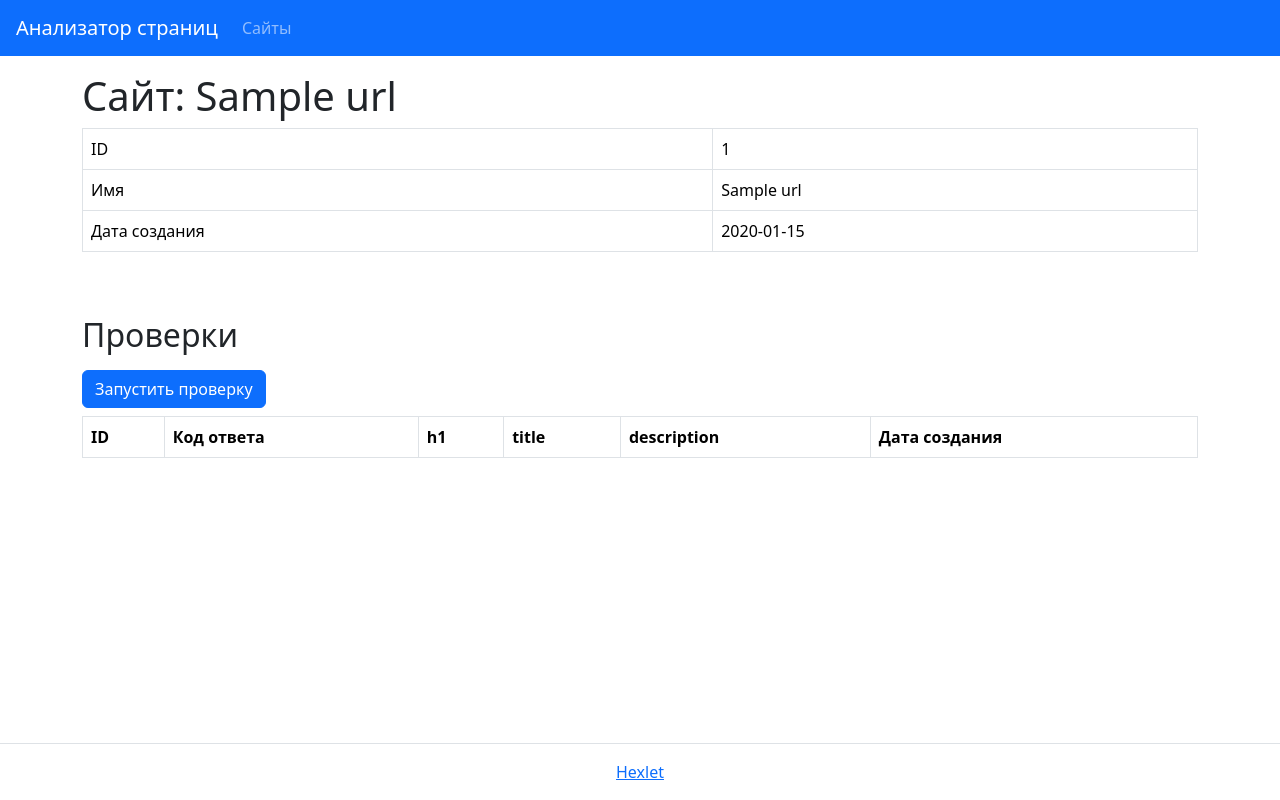
After one commit to Alexander-kkk/python-project-83, a Flask app: template page_analyzer/templates/show.html in a window 1280 px wide. The commit adds this page. Run offline with Flask 3, Linux system fonts and the light colour scheme; the template is opened without the code that fills it: most values are stand-ins (such as "Sample title", 1, 10 or a date in 2020); lists and menus that the app fills with data are empty.

Commit message:
feat: add Bootstrap 5 and Jinja2 templates

```diff
--- /dev/null
+++ b/page_analyzer/templates/layout.html
@@ -0,0 +1,42 @@
+<!DOCTYPE html>
+<html lang="en">
+
+<head>
+    <meta charset="utf-8">
+    <meta name="viewport" content="width=device-width, initial-scale=1, shrink-to-fit=no">
+    <meta name="description" content="Third project for Hexlet.io">
+    <link href="https://cdn.jsdelivr.net/npm/bootstrap@5.3.3/dist/css/bootstrap.min.css" rel="stylesheet"
+        integrity="sha384-QWTKZyjpPEjISv5WaRU9OFeRpok6YctnYmDr5pNlyT2bRjXh0JMhjY6hW+ALEwIH" crossorigin="anonymous">
+    <title>{% block title %}TEST{% endblock %}</title>
+</head>
+
+<body class="min-vh-100 d-flex flex-column">
+    <header class="flex-shrink-0">
+        <nav class="navbar navbar-expand-md navbar-dark bg-primary px-3">
+            <a class="navbar-brand" href="/">Анализатор страниц</a>
+            <div id="navbarNav">
+                <ul class="navbar-nav">
+                    <li class="nav-item"><a class="nav-link " href="/urls">Сайты</a></li>
+                </ul>
+            </div>
+        </nav>
+
+    </header>
+
+
+    {% block content %}{% endblock %}
+
+    <footer class="border-top py-3 mt-5 flex-shrink-0">
+        <div class="container-lg">
+            <div class="text-center">
+                <a href="https://ru.hexlet.io/" target="_blank">Hexlet</a>
+            </div>
+        </div>
+    </footer>
+
+    <script src="https://cdn.jsdelivr.net/npm/bootstrap@5.3.3/dist/js/bootstrap.bundle.min.js"
+        integrity="sha384-YvpcrYf0tY3lHB60NNkmXc5s9fDVZLESaAA55NDzOxhy9GkcIdslK1eN7N6jIeHz"
+        crossorigin="anonymous"></script>
+</body>
+
+</html>
--- /dev/null
+++ b/page_analyzer/templates/show.html
@@ -0,0 +1,63 @@
+{% extends "layout.html" %}
+{% block content %}
+
+{% if messages %}
+{% for category, message in messages %}
+<div class="alert alert-{{ 'danger' if category == 'error' else category }} alert-dismissible fade show" role="alert">
+  {{ message }}
+  <button type="button" class="btn-close" data-bs-dismiss="alert" aria-label="Close"></button>
+</div>
+{% endfor %}
+{% endif %}
+
+<main class="flex-grow-1">
+  <div class="container-lg mt-3">
+    <h1>Сайт: {{ url.name }}</h1>
+
+
+    <div class="table-responsive">
+      <table class="table table-bordered table-hover text-nowrap" data-test="url">
+        <tbody>
+          <tr>
+            <td>ID</td>
+            <td> {{ url.id }} </td>
+          </tr>
+          <tr>
+            <td>Имя</td>
+            <td> {{ url.name }} </td>
+          </tr>
+          <tr>
+            <td>Дата создания</td>
+            <td>{{ url.created_at.strftime('%Y-%m-%d') }}</td>
+          </tr>
+        </tbody>
+      </table>
+    </div>
+
+    <h2 class="mt-5 mb-3">Проверки</h2>
+    <form method="post" action="/urls/1/checks">
+      <input type="submit" class="btn btn-primary" value="Запустить проверку">
+    </form>
+
+    <div>
+      <table class="table table-bordered table-hover mt-2" data-test="checks">
+        <thead>
+          <tr>
+            <th>ID</th>
+            <th>Код ответа</th>
+            <th>h1</th>
+            <th>title</th>
+            <th>description</th>
+            <th>Дата создания</th>
+          </tr>
+        </thead>
+        <tbody>
+
+        </tbody>
+      </table>
+    </div>
+
+  </div>
+</main>
+
+{% endblock %}
```
Also changed, not shown: page_analyzer/templates/index.html (+12 -37 lines), page_analyzer/templates/urls.html (added, +38 -0 lines).
